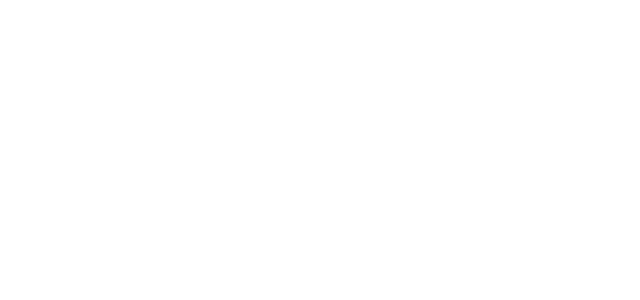
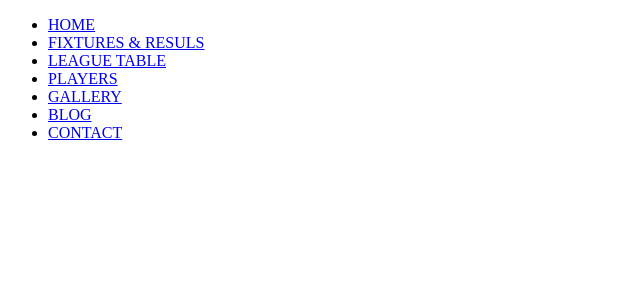
Before and after one commit to giuseppemaisto/proj-html-vuejs, a Vue app: page / in a window 1280 px wide. Shown: the top 300 px of the page, without its empty margins (0-640 px from the left). Built offline with nearby package versions, Linux system fonts and the light colour scheme.

Commit message:
inserito array navbar e props

```diff
--- a/src/App.vue
+++ b/src/App.vue
@@ -1,13 +1,16 @@
     <script>
+    import AppHeader from './components/AppHeader.vue';
     export default {
-
+      components: {
+        AppHeader,
+      }
     }
     </script>
 <template lang="">
   <div>
-
+    <AppHeader></AppHeader>
   </div>
 </template>
-<style lang="">
-
+<style lang="scss">
+  @use './styles/generals.scss' as *;
 </style>
--- /dev/null
+++ b/src/components/AppHeader.vue
@@ -0,0 +1,45 @@
+ <script>
+    import AppNav from './AppNav.vue';
+    export default {
+        components:{
+            AppNav
+        },
+            data(){
+                return{
+                    Navbar:[
+                        {
+                            label: 'HOME',
+                        },
+                        {
+                            label: 'FIXTURES & RESULS'
+                        },
+                        {
+                            label: 'LEAGUE TABLE'
+                        },
+                        {
+                            label: 'PLAYERS'
+                        },
+                        {
+                            label:'GALLERY',
+
+                        },
+                        {
+                            label:'BLOG'
+
+                        },
+                        {
+                            label:'CONTACT'
+                        },
+                    ]
+                }
+            }
+    }
+ </script>
+<template lang="">
+    <div>
+        <AppNav :Navbar="Navbar"/>
+    </div>
+</template>
+<style lang="">
+
+</style>
--- /dev/null
+++ b/src/components/AppNav.vue
@@ -0,0 +1,23 @@
+        <script>
+        export default {
+            props:{
+                Navbar: Array,
+            }
+        }
+        </script>
+<template lang="">
+    <div>
+        <nav class="navbar">
+            <ul>
+                <li v-for="(item, index) in Navbar" :key="index">
+                    <a href="#">
+                        {{item.label}}
+                    </a>
+                </li>
+            </ul>
+        </nav>
+    </div>
+</template>
+<style lang="">
+
+</style>
```
Also changed, not shown: src/components/AppFooter.vue (added, +13 -0 lines), src/components/AppMain.vue (added, +13 -0 lines).
